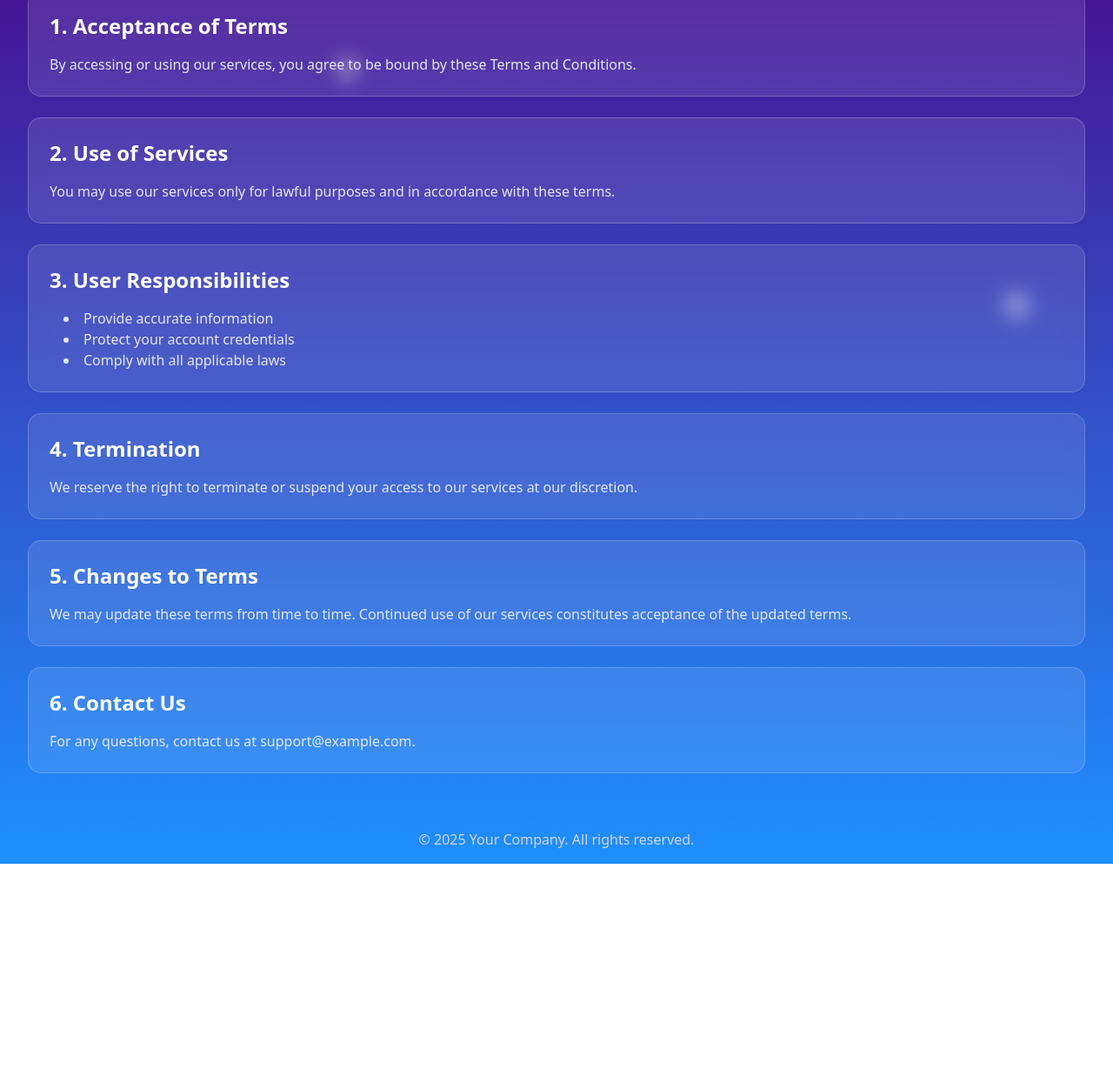
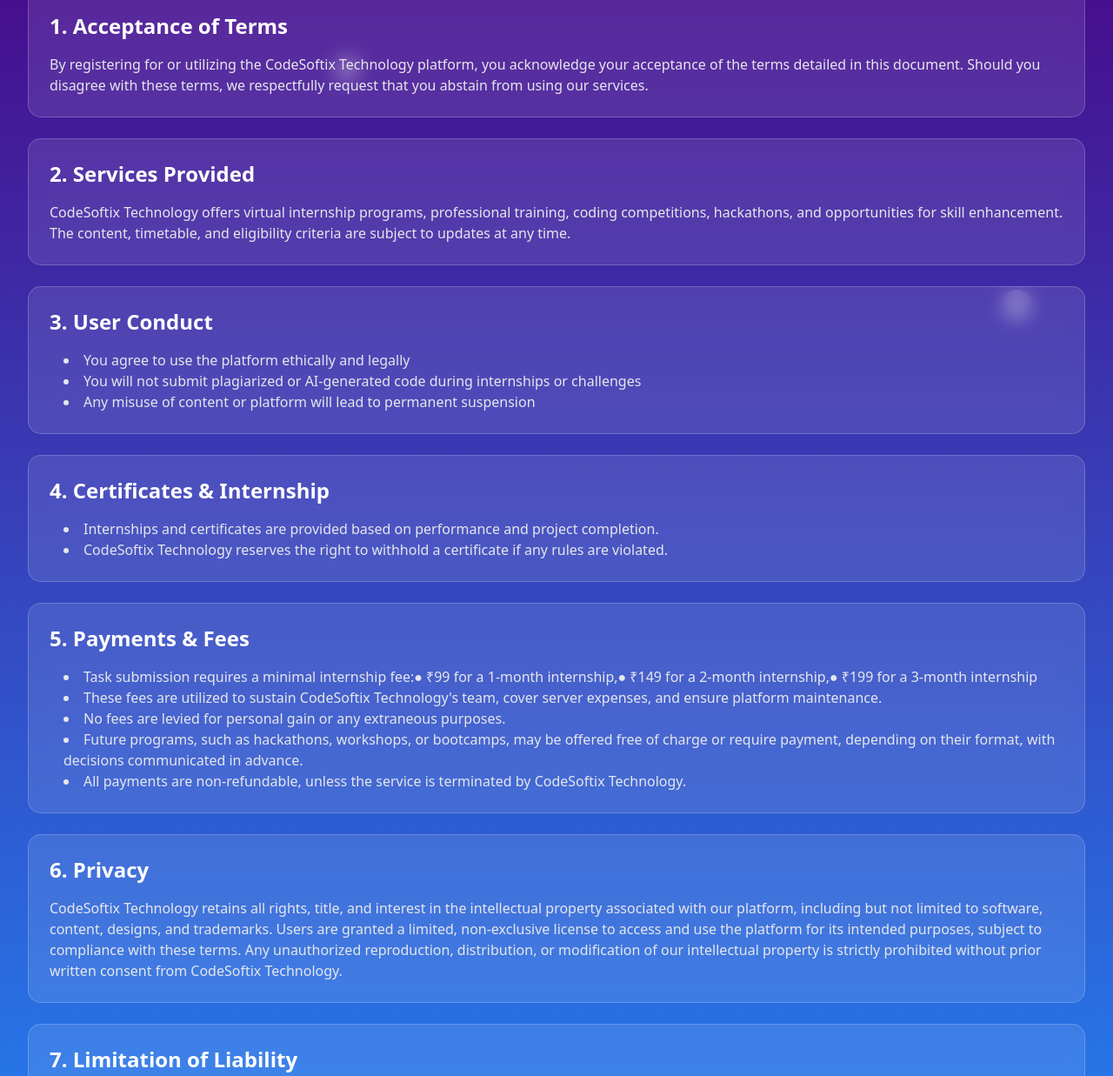
Before and after one commit to codesoftixtechnologypvtltd-collab/CodeSoftixWebsite, a plain HTML site: page term.html in a window 1280 px wide. Shown: the part 183-1420 px from the top of the page at 87% size. Before the commit the page ends 1176 px from the top, so only its background shows below. Drawn offline with nearby package versions, Linux system fonts and the light colour scheme.

Commit message:
Update term.html

```diff
--- a/term.html
+++ b/term.html
@@ -48,7 +48,7 @@
         <header class="bg-transparent shadow-lg">
             <div class="max-w-7xl mx-auto py-6 px-4 sm:px-6 lg:px-8">
                 <h1 class="text-4xl font-bold text-white text-center">Terms and Conditions</h1>
-                <p class="text-center mt-2 text-lg">Please read these terms carefully before using our services.</p>
+                <p class="text-center mt-2 text-lg">Kindly review these terms thoroughly prior to utilizing our services.</p>
             </div>
         </header>
 
@@ -59,36 +59,58 @@
                     <div class="space-y-6">
                         <div class="glass-card p-6">
                             <h2 class="text-2xl font-semibold mb-4">1. Acceptance of Terms</h2>
-                            <p class="text-gray-200">By accessing or using our services, you agree to be bound by these Terms and Conditions.</p>
+                            <p class="text-gray-200">By registering for or utilizing the CodeSoftix Technology platform, you acknowledge your acceptance of the terms detailed in this document. Should you disagree with these terms, we respectfully request that you abstain from using our services.</p>
                         </div>
 
                         <div class="glass-card p-6">
-                            <h2 class="text-2xl font-semibold mb-4">2. Use of Services</h2>
-                            <p class="text-gray-200">You may use our services only for lawful purposes and in accordance with these terms.</p>
+                            <h2 class="text-2xl font-semibold mb-4">2. Services Provided</h2>
+                            <p class="text-gray-200">CodeSoftix Technology offers virtual internship programs, professional training, coding competitions, hackathons, and opportunities for skill enhancement. The content, timetable, and eligibility criteria are subject to updates at any time.</p>
                         </div>
 
                         <div class="glass-card p-6">
-                            <h2 class="text-2xl font-semibold mb-4">3. User Responsibilities</h2>
+                            <h2 class="text-2xl font-semibold mb-4">3. User Conduct</h2>
                             <ul class="list-disc list-inside text-gray-200 ml-4">
-                                <li>Provide accurate information</li>
-                                <li>Protect your account credentials</li>
-                                <li>Comply with all applicable laws</li>
+                                <li>You agree to use the platform ethically and legally</li>
+                                <li>You will not submit plagiarized or AI-generated code during internships or challenges</li>
+                                <li>Any misuse of content or platform will lead to permanent suspension</li>
+                            </ul>
+                        </div>
+
+                             <div class="glass-card p-6">
+                            <h2 class="text-2xl font-semibold mb-4">4. Certificates & Internship</h2>
+                            <ul class="list-disc list-inside text-gray-200 ml-4">
+                                <li> Internships and certificates are provided based on performance and project completion.</li>
+                                <li> CodeSoftix Technology reserves the right to withhold a certificate if any rules are violated.</li>
+                            </ul>
+                        </div>
+
+                             <div class="glass-card p-6">
+                            <h2 class="text-2xl font-semibold mb-4">5. Payments & Fees</h2>
+                            <ul class="list-disc list-inside text-gray-200 ml-4">
+                                <li>Task submission requires a minimal internship fee:● ₹99 for a 1-month internship,● ₹149 for a 2-month internship,● ₹199 for a 3-month internship</li>
+                                <li>These fees are utilized to sustain CodeSoftix Technology's team, cover server expenses, and ensure platform maintenance.</li>
+                                <li>No fees are levied for personal gain or any extraneous purposes.</li>
+                                <li>Future programs, such as hackathons, workshops, or bootcamps, may be offered free of charge or require payment, depending on their format, with decisions communicated in advance.</li>
+                                <li>All payments are non-refundable, unless the service is terminated by CodeSoftix Technology.</li>
                             </ul>
                         </div>
 
                         <div class="glass-card p-6">
-                            <h2 class="text-2xl font-semibold mb-4">4. Termination</h2>
-                            <p class="text-gray-200">We reserve the right to terminate or suspend your access to our services at our discretion.</p>
+                            <h2 class="text-2xl font-semibold mb-4">6. Privacy</h2>
+                            <p class="text-gray-200">CodeSoftix Technology retains all rights, title, and interest in the intellectual property associated with our platform, including but not limited to software, content, designs, and trademarks. Users are granted a limited, non-exclusive license to access and use the platform for its intended purposes, subject to compliance with these terms. Any unauthorized reproduction, distribution, or modification of our intellectual property is strictly prohibited without prior written consent from CodeSoftix Technology.</p>
                         </div>
 
                         <div class="glass-card p-6">
-                            <h2 class="text-2xl font-semibold mb-4">5. Changes to Terms</h2>
-                            <p class="text-gray-200">We may update these terms from time to time. Continued use of our services constitutes acceptance of the updated terms.</p>
+                            <h2 class="text-2xl font-semibold mb-4">7. Limitation of Liability</h2>
+                            <p class="text-gray-200">CodeSoftix Technology shall not be held responsible for:
+●Technical disruptions or service interruptions
+●Loss or corruption of data
+●Erroneous certificate claims resulting from the submission of inaccurate information.</p>
                         </div>
 
                         <div class="glass-card p-6">
-                            <h2 class="text-2xl font-semibold mb-4">6. Contact Us</h2>
-                            <p class="text-gray-200">For any questions, contact us at support@example.com.</p>
+                            <h2 class="text-2xl font-semibold mb-4">8. Modifications</h2>
+                            <p class="text-gray-200">We reserve the right to amend these Terms at any time. Your ongoing use of the platform will indicate your acceptance of any such updates.</p>
                         </div>
                     </div>
                 </div>
@@ -98,7 +120,7 @@
         <!-- Footer -->
         <footer class="bg-transparent shadow-lg">
             <div class="max-w-7xl mx-auto py-4 px-4 sm:px-6 lg:px-8">
-                <p class="text-gray-300 text-center">&copy; 2025 Your Company. All rights reserved.</p>
+                <p class="text-gray-300 text-center">Copyright ©2025 CodeSoftix Technology. All Rights Reserved By Team CodeSoftix Technology Pvt.Ltd.</p>
             </div>
         </footer>
     </div>
```
